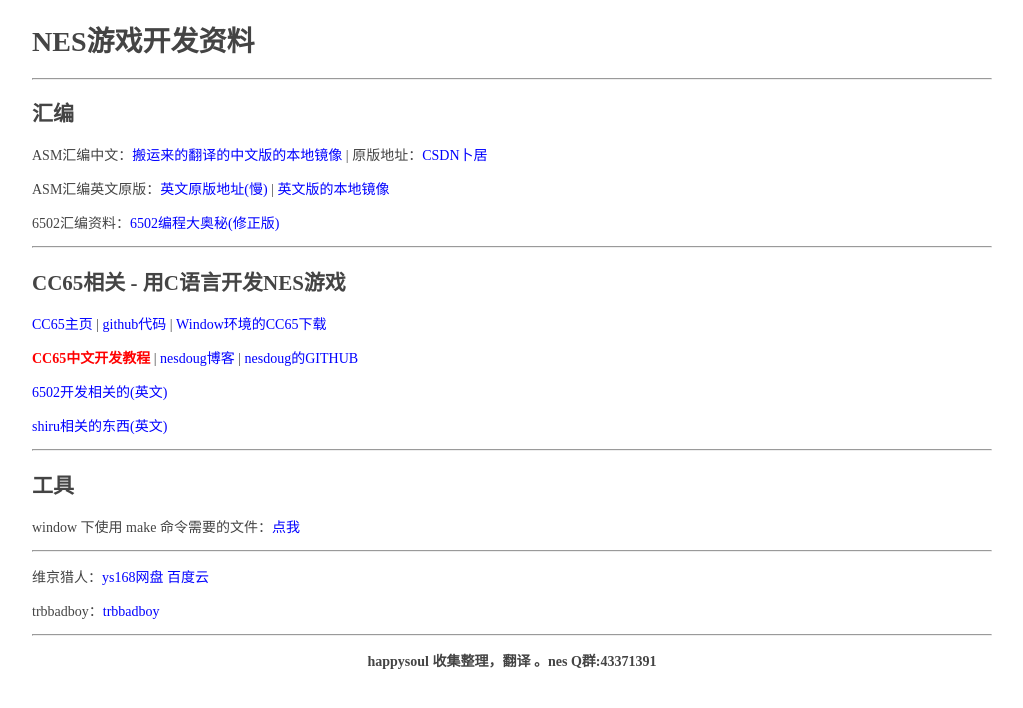
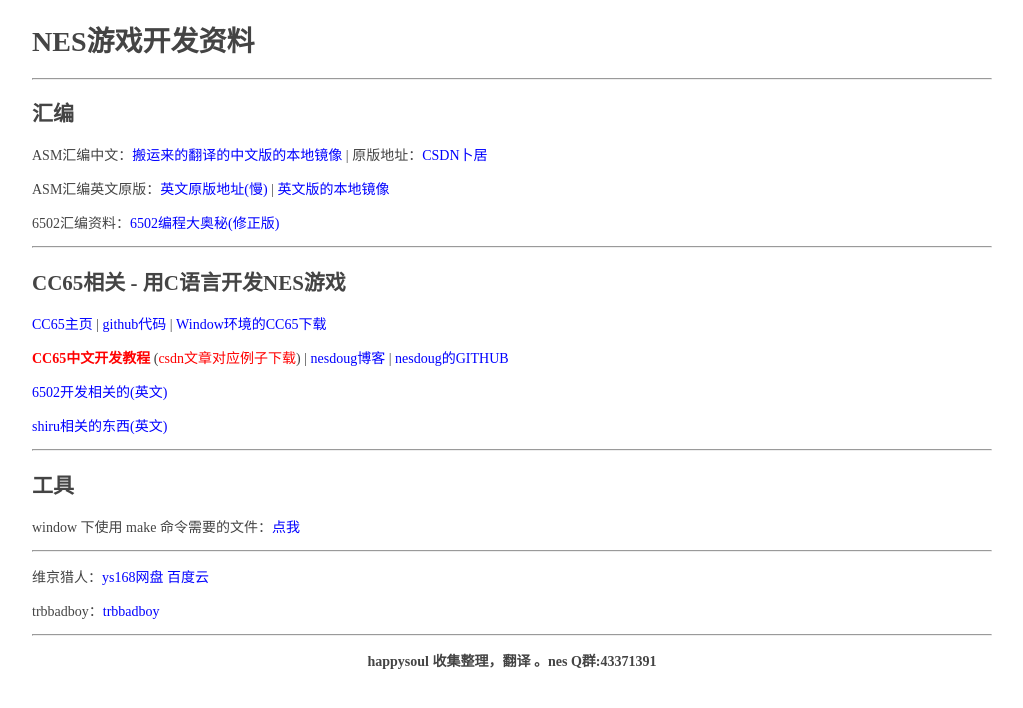
Before and after one commit to happysoul/happysoul.github.io, a plain HTML site: page nes/index.html in a window 1280 px wide. Shown: the whole page, without its empty margins (128-1151 px from the left). Drawn offline with Linux system fonts and the light colour scheme.

Commit message:
Update index.html
文章列表中添加csdn例子的下载地址

```diff
--- a/nes/index.html
+++ b/nes/index.html
@@ -33,7 +33,7 @@
    <p></p>
    <p> </p>
    <p><a href="https://cc65.github.io/" target="_blank">CC65主页</a> | <a href="https://github.com/cc65/cc65" target="_blank">github代码</a> | <a href="https://sourceforge.net/projects/cc65/files/cc65-snapshot-win32.zip" target="_blank">Window环境的CC65下载</a> </p>
-   <p><b><a href="nesdoug/" style="color:red">CC65中文开发教程</a></b> | <a href="https://nesdoug.com/" target="_blank">nesdoug博客</a> | <a href="https://github.com/nesdoug" target="_blank">nesdoug的GITHUB</a> </p>
+   <p><b><a href="nesdoug/" style="color:red">CC65中文开发教程</a></b> (<a href="nesdoug/CC65.zip" style="color:red">csdn文章对应例子下载</a></b>) | <a href="https://nesdoug.com/" target="_blank">nesdoug博客</a> | <a href="https://github.com/nesdoug" target="_blank">nesdoug的GITHUB</a> </p>
    <p> </p>
    <p><a href="6502prog/">6502开发相关的(英文)</a> </p>
    <p><a href="shiru/">shiru相关的东西(英文)</a> </p>
```
